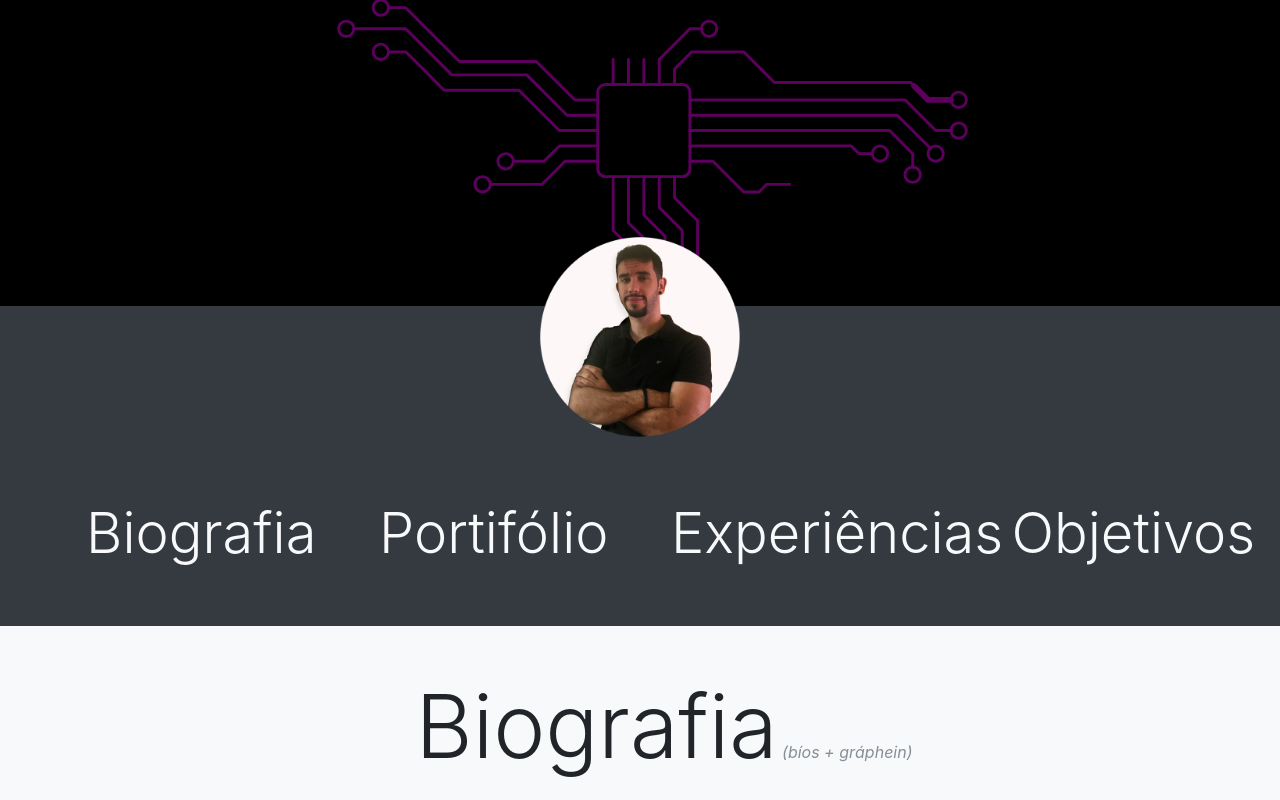
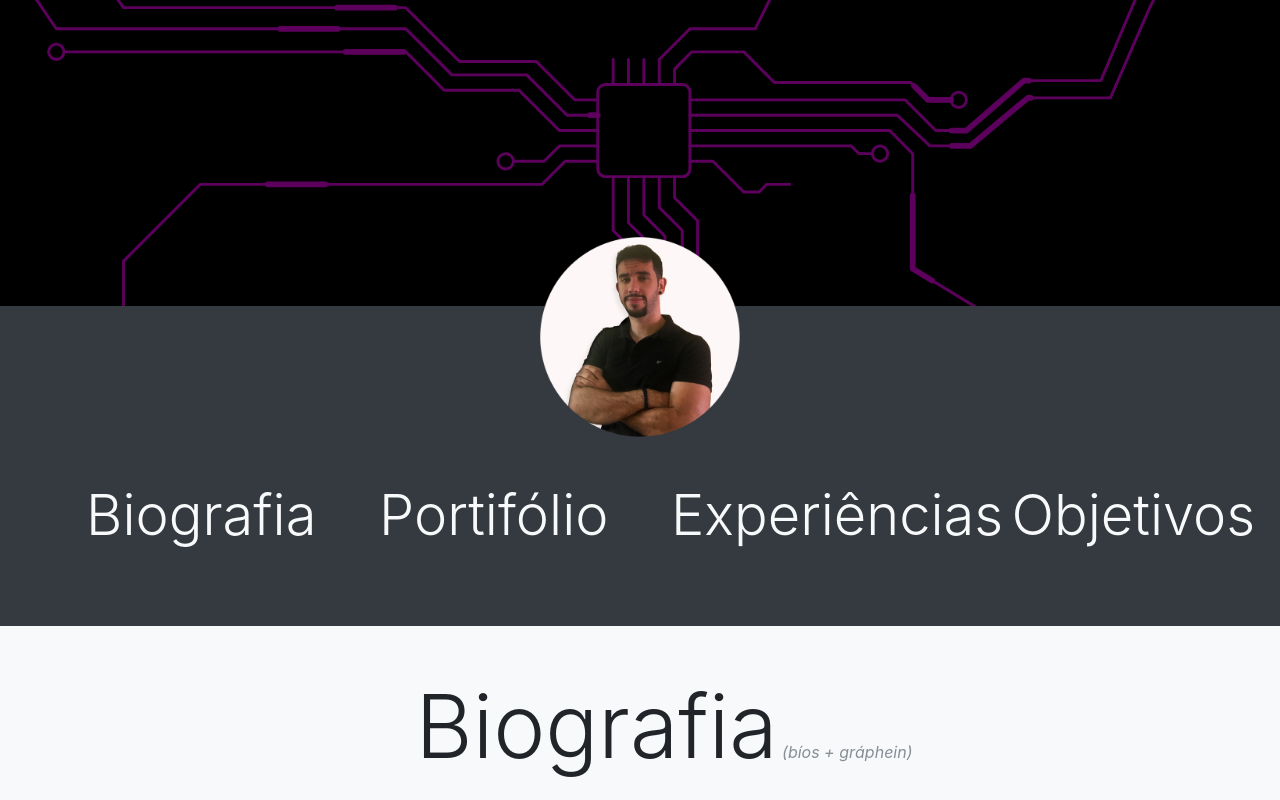
Before and after one commit to GabrielMMelo/gabrielmmelo.github.io_old, a website: page index.html in a window 1280 px wide. Shown: the top 800 px of the page. Drawn offline with nearby package versions, Linux system fonts and the light colour scheme.

Commit message:
Working at svg circuit

```diff
--- a/css/style.css
+++ b/css/style.css
@@ -9,6 +9,7 @@
         text-align: center;
     }
 }
+
 
 .imaged{
 	position: absolute;
@@ -184,7 +185,7 @@ li {
   0%{
     left: -30px;
     bottom: 30px;
-    font-size: 78px;
+    font-size: 72px;
 
   }
 
@@ -192,7 +193,7 @@ li {
   50%{
     bottom: 15px;
     left: -15px;
-    font-size: 67px;
+    font-size: 64px;
   }
 
   100%{
@@ -202,7 +203,7 @@ li {
   }
 }
 .nav_btn:hover{
-  font-size:48px;
+  font-size:56px;
   position:relative;
   animation: 6s animation-nav-button 1 linear;
 }
@@ -211,24 +212,44 @@ li {
   0%{
     bottom: 0px;
     left: 0px;
-    font-size: 62px;
+    font-size: 56px;
   }
 
   3%{
     bottom: 15px;
     left: -15px;
-    font-size: 70px;
+    font-size: 64px;
   }
 
   6%{
     left: -30px;
     bottom: 30px;
-    font-size: 78px;
+    font-size: 72px;
 
   }
   100%{
     left: -30px;
     bottom: 30px;
-    font-size: 78px;
+    font-size: 72px;
   }
 }
+
+.nav_link_lg{
+  height: 120px;
+}
+
+.me{
+  animation: 3s animation-me 1;
+}
+
+@keyframes animation-me {
+  0% {
+    opacity: 0;
+    transform: rotate(0deg);
+  }
+
+  100% {
+    opacity: 1;
+    transform: rotate(360deg);
+  }
+}
--- a/index.html
+++ b/index.html
@@ -23,72 +23,64 @@
 		<svg width="100%" height="60%" viewBox="200 0 400 250"  >
 		  <g id="paths" class="path" stroke="#5D005D" stroke-width="3" fill="none" fill-rule="evenodd" stroke-linecap="round" stroke-linejoin="round" fill="none" stroke-opacity="1" stroke-dasharray="30,150" stroke-dashoffset="2000">
 		    <g id="left" transform="translate(251.000000, 4.000000)">
-		      <polyline points="18 0 27 0 55 28 95 28 115 48 127 48"></polyline>
-		      <polyline points="18 23 27 23 47 43 86 43 107 64 127 64"></polyline>
-		      <polyline points="-8.03677904e-06 10.9791757 26.9791757 10.9791757 51 35 90 35 111 56 127 56"></polyline>
-		      <polyline points="72 92 98 92 110 80 127 80"></polyline>
-		      <polyline points="84 80 99 80 107 72 127 72"></polyline>
+		      <polyline points="-140,-28 -120,0 -100, 0 18, 0 27, 0 55, 28 95, 28 115, 48 127, 48"></polyline>
+		      <polyline points="-150,23 -140, 23 27 23 47 43 86 43 107 64 127 64"></polyline>
+		      <polyline points="-170,-10.9791757 -160,10.9791757 -140, 10.9791757 -8.03677904e-06, 10.9791757 26.9791757 10.9791757 51 35 90 35 111 56 127 56"></polyline>
+		        <polyline points=" -120,186 -120,132 -120,132 -80,92 -60,92 72, 92 98 92 110 80 127 80"></polyline>
+		      <polyline points="84, 80 99 80 107 72 127 72"></polyline>
 		    </g>
 		    <g id="bottom" transform="translate(386.000000, 92.000000)">
-		      <polyline points="4.02077033 67.0000542 4.02077033 63.0208243 12.0415946 55 12.0415946 40.0415946 0 28 0 -5.68434189e-14"></polyline>
-		      <polyline points="20 67 20 36 8 24 8 0"></polyline>
-		      <polyline points="27 59 27 31 16 20 16 0"></polyline>
-		      <polyline points="36 67 36 28 24 16 24 0"></polyline>
-		      <polyline points="48 56 48 48 44 44 44 23 32 11 32 0"></polyline>
+		      <polyline points="4.02077033 100 4.02077033 63.0208243 12.0415946 55 12.0415946 40.0415946 0 28 0 -5.68434189e-14"></polyline>
+		      <polyline points="20 100 20 36 8 24 8 0"></polyline>
+		      <polyline points="27 100 27 31 16 20 16 0"></polyline>
+		      <polyline points="36 100 36 28 24 16 24 0"></polyline>
+		      <polyline points="48, 100 48 48 44 44 44 23 32 11 32 0"></polyline>
 		    </g>
 		  </g>
 		  <g id="paths-2" class="path-2" stroke="#5D005D" stroke-width="3" fill="none" fill-rule="evenodd" stroke-linecap="round" stroke-linejoin="round" fill="none" stroke-opacity="1" stroke-dasharray="50,150" stroke-dashoffset="2000"
 		    <g id="right" transform="translate(410.000000, 15.000000)">
 		      <polyline points="16 69 28 69 44 85 52 85 56 81 68 81"></polyline>
 		      <polyline points="16 61 100 61 104 65 111 65"></polyline>
-		      <polyline points="16 53 120 53 132.041595 65.0415946 132.041595 72.0001243"></polyline>
-		      <polyline points="16 45 124.00463 45 141.002315 61.9976854"></polyline>
-		      <polyline points="16 37 128 37 144 53 152 53"></polyline>
+		   <polyline points="16 53 120 53 132.041595 65.0415946 132.041595, 125 165, 145  165, 220"></polyline>
+		       <polyline points="16, 45 124.00463, 45 141.002315, 60.9976854 162,60.9976854 192, 36 192,36 235, 36 255, -10 255, -10 260, -20  "></polyline>
+		       <polyline points="16, 37 128, 37 144, 53 160, 53 190, 27 190, 27 230, 27 250, -20"></polyline>
 		      <polyline points="8 28 8 21 17 12 44 12 60 28 131 28 140 37 152 37"></polyline>
-		      <polyline points="0 28 0 16 16 0 22 0"></polyline>
+		      <polyline points="0 28 0 16 16 0 22, 0 50, 0 60, -20 80"></polyline>
 		    </g>
 		  </g>
 		  <g id="paths-bg" stroke="#5D005D" stroke-width="1.5" fill="none" fill-rule="evenodd" stroke-linecap="round" stroke-linejoin="round">
 		    <g id="left" transform="translate(251.000000, 4.000000)">
-		      <polyline points="18 0 27 0 55 28 95 28 115 48 127 48"></polyline>
-		      <polyline points="18 23 27 23 47 43 86 43 107 64 127 64"></polyline>
-		      <polyline points="-8.03677904e-06 10.9791757 26.9791757 10.9791757 51 35 90 35 111 56 127 56"></polyline>
-		      <polyline points="72 92 98 92 110 80 127 80"></polyline>
+		      <polyline points="-140,-28 -120,0 -100, 0 18, 0 27, 0 55, 28 95, 28 115, 48 127, 48"></polyline>
+		      <polyline points="-150,23 -140, 23 27 23 47 43 86 43 107 64 127 64"></polyline>
+		      <polyline points="-170,-10.9791757 -155, 10.9791757 -8.03677904e-06, 10.9791757 26.9791757 10.9791757 51 35 90 35 111 56 127 56"></polyline>
+		      <polyline points=" -120,186 -120,132 -120,132 -80,92 -60,92 72, 92 98 92 110 80 127 80"></polyline>
 		      <polyline points="84 80 99 80 107 72 127 72"></polyline>
 		    </g>
 		    <g id="bottom" transform="translate(386.000000, 92.000000)">
-		      <polyline points="4.02077033 67.0000542 4.02077033 63.0208243 12.0415946 55 12.0415946 40.0415946 0 28 0 -5.68434189e-14"></polyline>
-		      <polyline points="20 67 20 36 8 24 8 0"></polyline>
-		      <polyline points="27 59 27 31 16 20 16 0"></polyline>
-		      <polyline points="36 67 36 28 24 16 24 0"></polyline>
-		      <polyline points="48 56 48 48 44 44 44 23 32 11 32 0"></polyline>
+		      <polyline points="4.02077033 100 4.02077033 63.0208243 12.0415946 55 12.0415946 40.0415946 0 28 0 -5.68434189e-14"></polyline>
+		      <polyline points="20 100 20 36 8 24 8 0"></polyline>
+		      <polyline points="27 100 27 31 16 20 16 0"></polyline>
+		      <polyline points="36 100 36 28 24 16 24 0"></polyline>
+		      <polyline points="48, 100 48 48 44 44 44 23 32 11 32 0"></polyline>
 		    </g>
 		    <g id="right" transform="translate(410.000000, 15.000000)">
 		      <polyline points="16 69 28 69 44 85 52 85 56 81 68 81"></polyline>
 		      <polyline points="16 61 100 61 104 65 111 65"></polyline>
-		      <polyline points="16 53 120 53 132.041595 65.0415946 132.041595 72.0001243"></polyline>
-		      <polyline points="16 45 124.00463 45 141.002315 61.9976854"></polyline>
-		      <polyline points="16 37 128 37 144 53 152 53"></polyline>
-		      <polyline points="8 28 8 21 17 12 44 12 60 28 131 28 140 37 152 37"></polyline>
-		      <polyline points="0 28 0 16 16 0 22 0"></polyline>
+		      <polyline points="16 53 120 53 132.041595 65.0415946 132.041595, 125 165, 145  165, 220"></polyline>
+		      <polyline points="16, 45 124.00463, 45 141.002315, 60.9976854 162,60.9976854 192, 36 192,36 235, 36 255, -10 255, -10 260, -20  "></polyline>
+		      <polyline points="16, 37 128, 37 144, 53 160, 53 190, 27 190, 27 230, 27 250, -20"></polyline>
+		      <polyline points="8 28 8 21 17 12 44 12 60 28 131 28 140 37 152, 37"></polyline>
+		      <polyline points="0 28 0 16 16 0 22, 0 50, 0 60, -20 80"></polyline>
 		    </g>
 		    <g id="elements" transform="translate(243.000000, 0.000000)" stroke="#5D005D">
 		      <rect x="135" y="44" width="48" height="48" rx="4"></rect>
 		      <circle cx="87" cy="84" r="4"></circle>
-		      <circle cx="75" cy="96" r="4"></circle>
-		      <circle cx="22" cy="4" r="4"></circle>
-		      <circle cx="22" cy="27" r="4"></circle>
-		      <circle cx="4" cy="15" r="4"></circle>
-		      <circle cx="193" cy="15" r="4"></circle>
+		      <circle cx="-147" cy="27" r="4"></circle>
+
 		      <circle cx="323" cy="52" r="4"></circle>
-		      <circle cx="323" cy="68" r="4"></circle>
-		      <circle cx="311" cy="80" r="4"></circle>
+		      <!--<circle cx="424" cy="1.8" r="4"></circle>-->
 		      <circle cx="282" cy="80" r="4"></circle>
-		      <circle cx="179" cy="163" r="4"></circle>
-		      <circle cx="191" cy="152" r="4"></circle>
-		      <circle cx="163" cy="163" r="4"></circle>
-		      <circle cx="147" cy="163" r="4"></circle>
-		      <circle cx="299" cy="91" r="4"></circle>
+
 		      <path d="M143,43 L143,31"></path>
 		      <path d="M159,43 L159,31"></path>
 		      <path d="M151,43 L151,31"></path>
@@ -114,34 +106,34 @@
 
 
 		</div>
-		<img src="img/me.png" class="d-block imaged" height="200px">
+		<img src="img/me.png" class="d-block imaged me" height="200px">
 
 	</div>
 	</nav>
 	<nav class="navbar navbar-expand bg-dark navbar-dark">
 		<div class="container justify-content-ce display-4">
 			<div class="row">
-				<div class="col-lg-3 col-sm-12 text-sm-center my-3 nav_btn">
+				<div class="col-lg-3 col-sm-12 text-sm-center  nav_btn" ">
 
-					<a href="#biografia" class="nav-link  text-light ">Biografia</a>
+					<a href="#biografia" class="nav-link  my- text-light  nav_link_lg">Biografia</a>
 
 				</div>
 
-				<div class="col-lg-3 col-sm-12 text-sm-center my-3 nav_btn">
+				<div class="col-lg-3 col-sm-12 text-sm-center my- nav_btn">
 
-					<a href="#portifolio" class="nav-link  text-light">Portifólio</a>
+					<a href="#portifolio" class="nav-link  text-light nav_link_lg">Portifólio</a>
 
 				</div>
 
-				<div class="col-lg-3  col-sm-12 text-sm-center my-3 nav_btn">
+				<div class="col-lg-3  col-sm-12 text-sm-center my- nav_btn">
 
-					<a href="#experiencias" class="nav-link text-light">Experiências</a>
+					<a href="#experiencias" class="nav-link text-light nav_link_lg">Experiências</a>
 
 				</div>
 
-				<div class="col-lg-3  col-sm-12 text-sm-center my-3 nav_btn">
+				<div class="col-lg-3  col-sm-12 text-sm-center my- nav_btn">
 
-					<a href="#objetivos" class="nav-link text-light ml-lg-5 ml-md- ml-sm-0">Objetivos</a>
+					<a href="#objetivos" class="nav-link text-light ml-lg-5 ml-md- ml-sm-0 nav_link_lg">Objetivos</a>
 
 				</div>
 
```
